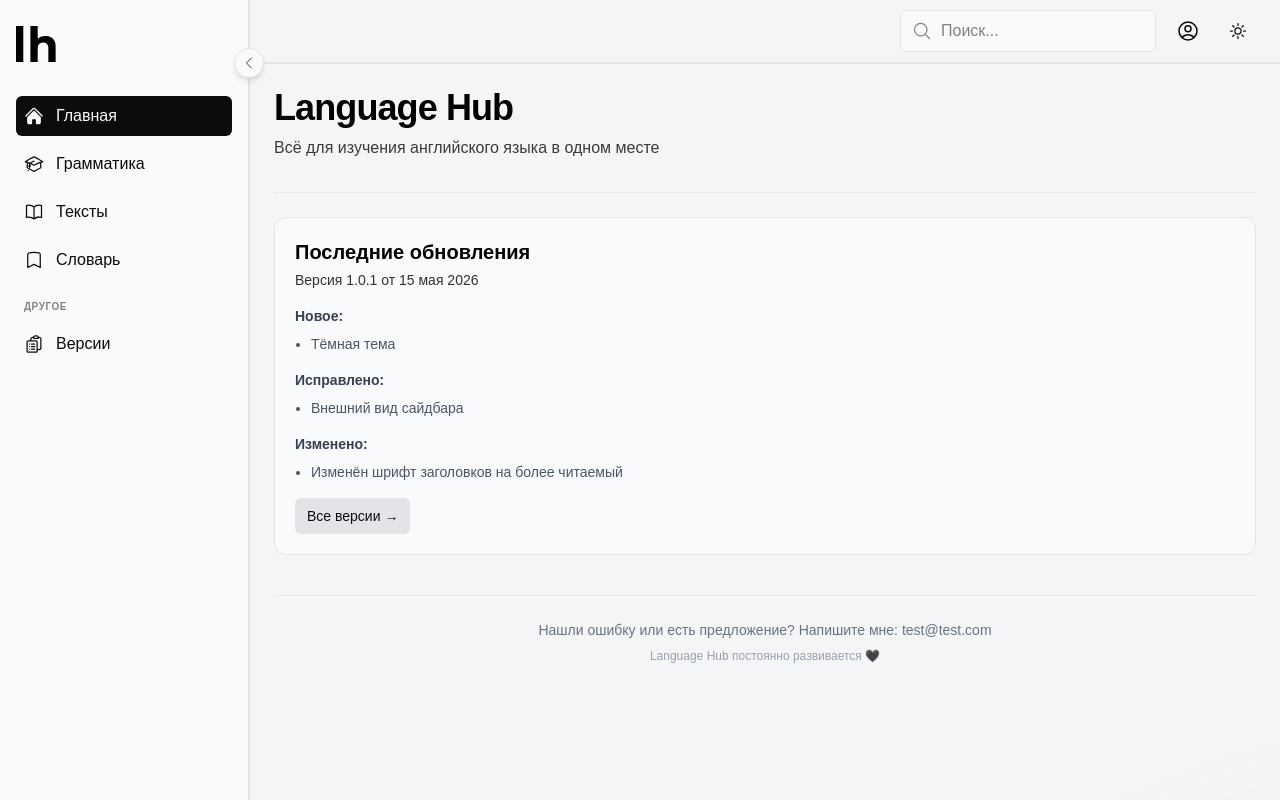
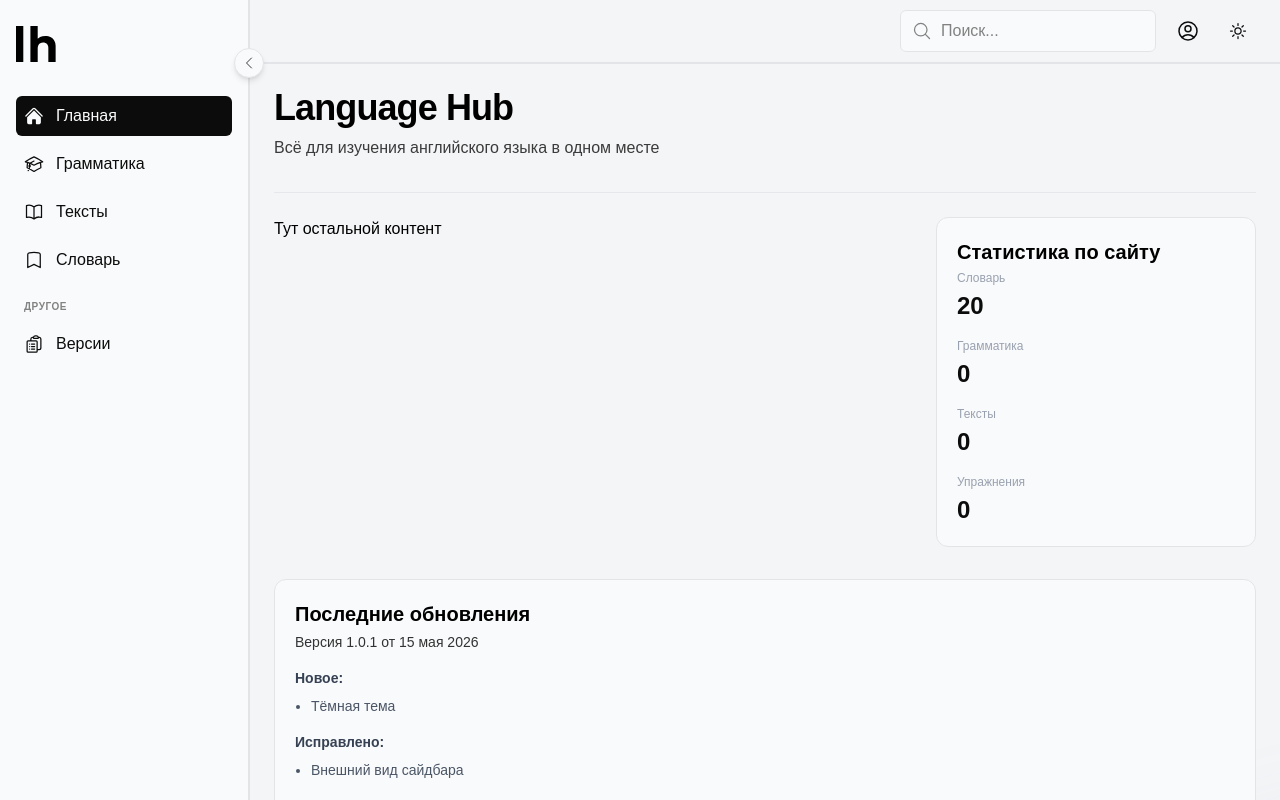
Before and after one commit to ellemmiir/language-hub, a React (Vite) app: page / in a window 1280 px wide. Built offline with nearby package versions, Linux system fonts and the light colour scheme.

Commit message:
added stats, fixed homepage

```diff
--- a/src/App.tsx
+++ b/src/App.tsx
@@ -43,14 +43,14 @@ function App() {
   }
 
   return (
-    <div className="flex min-h-screen relative bg-grey-100 dark:bg-grey-900">
+    <div className="flex h-screen relative bg-grey-100 dark:bg-grey-900">
       <Sidebar onNavigate={setCurrentPage} currentPage={currentPage} />
 
       <AccentBlob color={getAccentColor()} />
 
-      <div className="flex-1 flex flex-col relative">
+      <div className="flex-1 flex flex-col relative overflow-hidden">
         <TopBar />
-        <main className="flex-1 px-6 pt-6 bg-transparent z-10">
+        <main className="flex-1 px-6 pt-6 bg-transparent z-10 overflow-y-auto">
           {pageContent}
         </main>
       </div>
--- a/src/components/HighlightText.tsx
+++ b/src/components/HighlightText.tsx
@@ -2,31 +2,31 @@ type HighlightTextProps = {
   text: string;
   highlight: string;
   className?: string;
+  highlightClassName?: string;
 };
+
+// ${colors.accent.dictionary}
+// попробовать позже
 
 export function HighlightText({
   text,
   highlight,
   className = "",
+  highlightClassName = "bg-yellow-300 dark:bg-yellow-500 text-black rounded-sm",
 }: HighlightTextProps) {
   if (!highlight.trim()) {
     return <span className={className}>{text}</span>;
   }
 
-  const regex = new RegExp(
-    `(${highlight.replace(/[.*+?^${}()|[\]\\]/g, "\\$&")})`,
-    "gi",
-  );
+  const escapedHighlight = highlight.replace(/[.*+?^${}()|[\]\\]/g, "\\$&");
+  const regex = new RegExp(`(${escapedHighlight})`, "gi");
   const parts = text.split(regex);
 
   return (
     <span className={className}>
       {parts.map((part, i) =>
         regex.test(part) ? (
-          <mark
-            key={i}
-            className="bg-yellow-300 dark:bg-yellow-500 text-black rounded-sm"
-          >
+          <mark key={i} className={highlightClassName}>
             {part}
           </mark>
         ) : (
--- a/src/components/PhraseCard.tsx
+++ b/src/components/PhraseCard.tsx
@@ -3,7 +3,7 @@ import { HighlightText } from "./HighlightText";
 
 type PhraseCardProps = {
   phrase: Phrase;
-  searchQuery?: string; // добавляем пропс для подсветки
+  searchQuery?: string;
 };
 
 const tagOrder: Record<string, number> = {
--- /dev/null
+++ b/src/hooks/useDictionaryStats.ts
@@ -0,0 +1,25 @@
+import { useMemo } from "react";
+import { phrases } from "../data/phrases";
+
+export function useDictionaryStats() {
+  return useMemo(() => {
+    const total = phrases.length;
+
+    const byTag: Record<string, number> = {};
+    phrases.forEach((phrase) => {
+      phrase.tags.forEach((tag) => {
+        byTag[tag] = (byTag[tag] || 0) + 1;
+      });
+    });
+
+    const sortedTags = Object.entries(byTag)
+      .sort((a, b) => b[1] - a[1])
+      .map(([tag, count]) => ({ tag, count }));
+
+    return {
+      total,
+      byTag,
+      sortedTags,
+    };
+  }, []);
+}
--- a/src/pages/DictionaryPage.tsx
+++ b/src/pages/DictionaryPage.tsx
@@ -5,6 +5,7 @@ import { PhraseCard } from "../components/PhraseCard";
 import { MagnifyingGlassIcon } from "@heroicons/react/24/outline";
 import { useDebounce } from "../hooks/useDebounce";
 import { AlphabetScroll } from "../components/AlphabetScroll";
+import { useDictionaryStats } from "../hooks/useDictionaryStats";
 
 const MemoizedPhraseCard = React.memo(
   ({ phrase, searchQuery }: { phrase: Phrase; searchQuery: string }) => (
@@ -20,7 +21,11 @@ export function DictionaryPage() {
 
   const debouncedSearch = useDebounce(searchQuery, 300);
 
-  const allTags = ["Все", ...new Set(phrases.flatMap((p) => p.tags))];
+  const { total, byTag, sortedTags } = useDictionaryStats();
+
+  // const allTags = ["Все", ...new Set(phrases.flatMap((p) => p.tags))];
+
+  const allTagsWithCount = ["Все", ...sortedTags.map(({ tag }) => tag)];
 
   const filteredPhrases = useMemo(() => {
     return phrases.filter((phrase) => {
@@ -35,7 +40,6 @@ export function DictionaryPage() {
     });
   }, [debouncedSearch, selectedTag]);
 
-  // Вычисляем доступные буквы (первые буквы фраз)
   const availableLetters = useMemo(() => {
     const letters = new Set<string>();
     filteredPhrases.forEach((phrase) => {
@@ -72,7 +76,7 @@ export function DictionaryPage() {
 
   return (
     <div className="h-full flex flex-col">
-      <div className="flex-shrink-0">
+      <div className="shrink-0">
         <div className="mb-6">
           <h1 className="text-3xl md:text-4xl font-bold mb-2 tracking-tight dark:text-white">
             Словарь
@@ -103,7 +107,9 @@ export function DictionaryPage() {
         </div>
 
         <div className="flex flex-wrap gap-2 justify-center mb-6">
-          {allTags.map((tag) => (
+          {allTagsWithCount.map((tag) => {
+            const count = tag === "Все" ? total : byTag[tag];
+            return (
               <button
                 key={tag}
                 onClick={() => setSelectedTag(tag)}
@@ -113,9 +119,10 @@ export function DictionaryPage() {
                     : "bg-gray-200 text-black dark:bg-grey-600 dark:text-white hover:bg-gray-300 dark:hover:bg-grey-400"
                 }`}
               >
-              {tag}
+                {tag} <span className="ml-1 text-xs opacity-70">({count})</span>
               </button>
-          ))}
+            );
+          })}
         </div>
       </div>
 
--- a/src/pages/GrammarPage.tsx
+++ b/src/pages/GrammarPage.tsx
@@ -1,9 +1,7 @@
 export function GrammarPage() {
   return (
-    <div className="relative min-h-screen overflow-hidden">
-      <div className="relative z-10">
-        <h1 className="text-3xl font-bold">Грамматика</h1>
-      </div>
+    <div>
+      <h1 className="text-3xl font-bold">Грамматика</h1>
     </div>
   );
 }
--- a/src/pages/HomePage.tsx
+++ b/src/pages/HomePage.tsx
@@ -1,10 +1,20 @@
 import { UpdateWidget } from "../components/UpdateWidget";
+import { useDictionaryStats } from "../hooks/useDictionaryStats";
 
 type HomePageProps = {
   onNavigate: (page: string) => void;
 };
 
 export function HomePage({ onNavigate }: HomePageProps) {
+  const { total } = useDictionaryStats();
+
+  const stats = [
+    { label: "Словарь", value: total, onClick: () => onNavigate("dictionary") },
+    { label: "Грамматика", value: 0, onClick: () => onNavigate("grammar") },
+    { label: "Тексты", value: 0, onClick: () => onNavigate("text") },
+    { label: "Упражнения", value: 0, onClick: () => onNavigate("exercises") },
+  ];
+
   return (
     <div>
       <div className="mb-8">
@@ -17,6 +27,34 @@ export function HomePage({ onNavigate }: HomePageProps) {
       </div>
 
       <hr className="border-t border-gray-200 dark:border-gray-700 my-6" />
+
+      <div className="flex flex-col md:flex-row gap-8 mb-8">
+        <div className="flex-1">Тут остальной контент</div>
+
+        <div className="w-full md:w-80 shrink-0">
+          <div className="rounded-xl p-5 bg-white dark:bg-grey-600 border border-grey-200 dark:border-grey-700">
+            <h2 className="text-xl font-semibold mb-1 dark:text-white">
+              Статистика по сайту
+            </h2>
+            <div className="space-y-4">
+              {stats.map((stat) => (
+                <button
+                  key={stat.label}
+                  onClick={stat.onClick}
+                  className="w-full text-left group"
+                >
+                  <div className="text-xs text-gray-400 dark:text-gray-500 mb-1">
+                    {stat.label}
+                  </div>
+                  <div className="text-2xl font-bold text-black dark:text-white group-hover:opacity-70 transition-opacity cursor-pointer">
+                    {stat.value}
+                  </div>
+                </button>
+              ))}
+            </div>
+          </div>
+        </div>
+      </div>
 
       <UpdateWidget onNavigate={onNavigate} />
 
```
Lines whose indentation alone changed are shown as unchanged.
